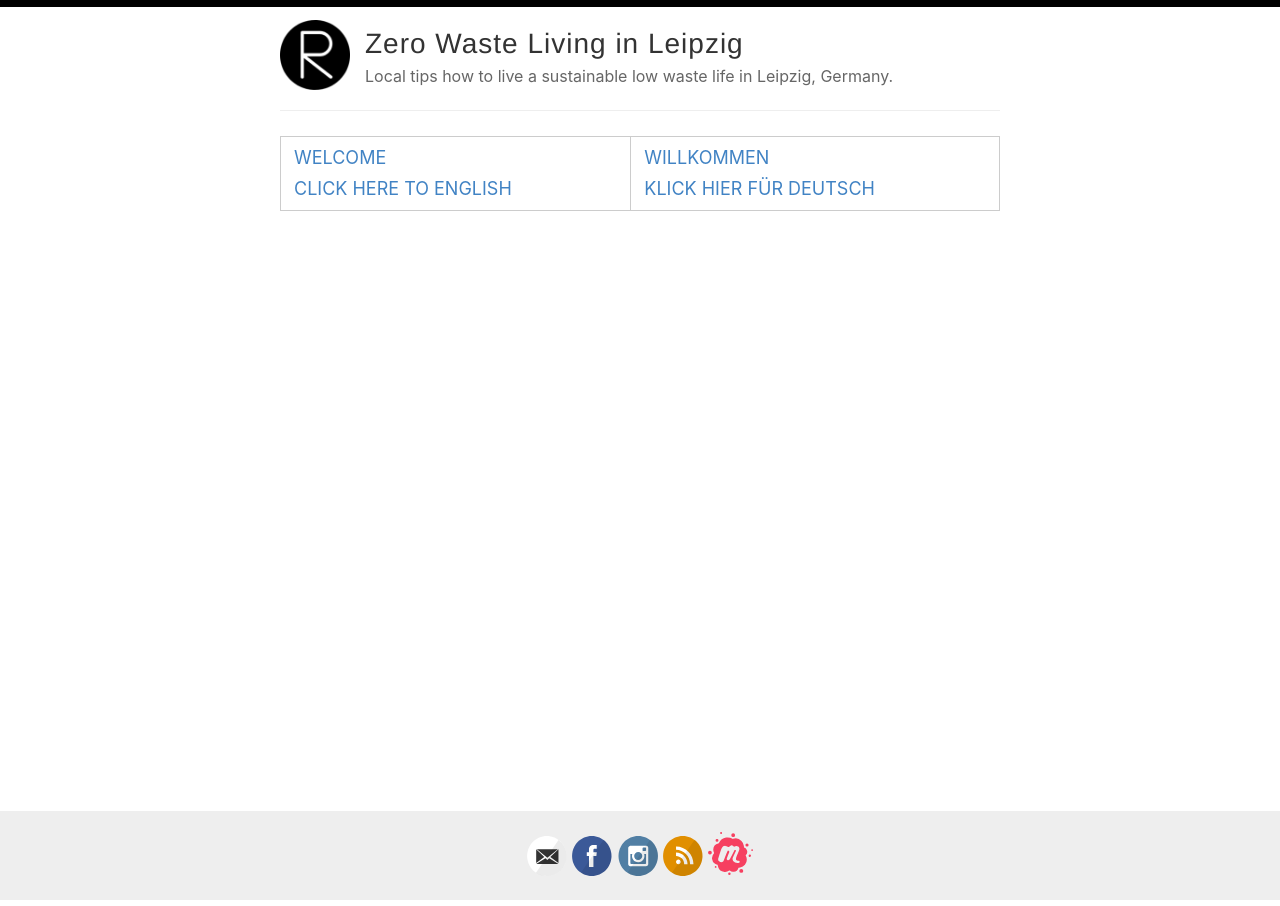
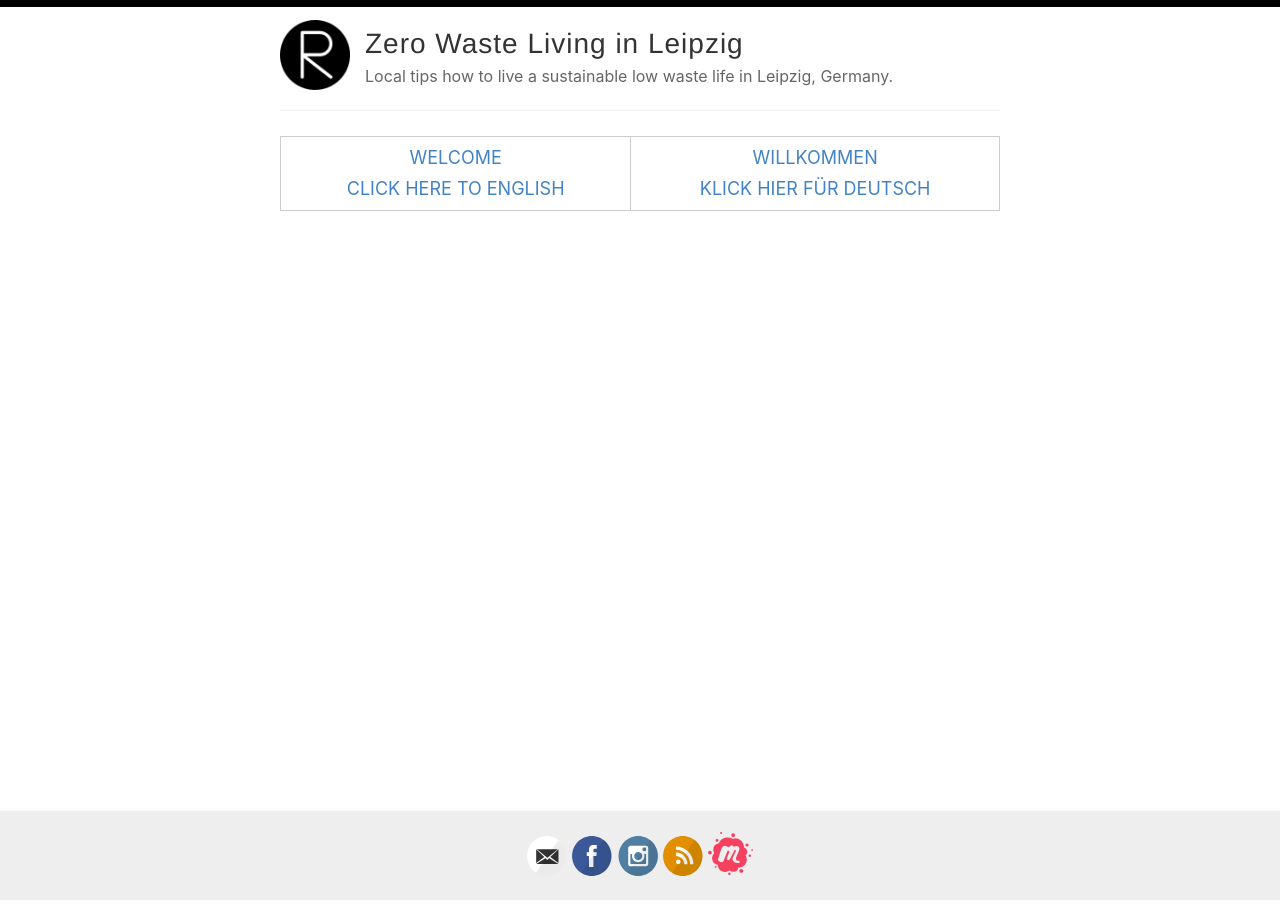
Before and after one commit to CeliaSomlai/zerowastelivinginleipzig, a Jekyll site: the page built from index.html, in a window 1280 px wide. Built offline with Jekyll 4.4.1, drawn with Linux system fonts in a browser that asks for light colours; the list of posts is cut into pages by our own code.

Commit message:
table settings

```diff
--- a/assets/style.scss
+++ b/assets/style.scss
@@ -129,9 +129,13 @@ table tr td :last-child {
 	margin-bottom: 0;
 }
 
-#tr2{
+#table2{
 width: 100%;
-text-align: center;
+background-color: #FAFAFA;
+}
+
+#table2 tr td {
+	text-align: center;
 }
 
 /*.detailed .entry p:first-of-type:first-letter {
--- a/index.html
+++ b/index.html
@@ -1,7 +1,7 @@
 ---
 layout: default
 ---
-<table id="tr2">
+<table id="table2">
 <tr>
 	<td><a href="{{ site.baseurl }}/en">WELCOME<br>CLICK HERE TO ENGLISH</a></td>
 	<td><a href="{{ site.baseurl }}/de">WILLKOMMEN<br>KLICK HIER FÜR DEUTSCH</a></td>
```
